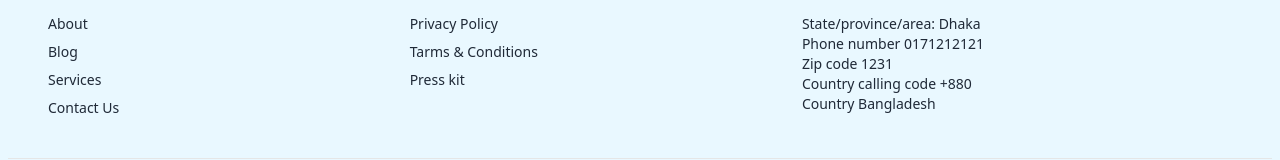
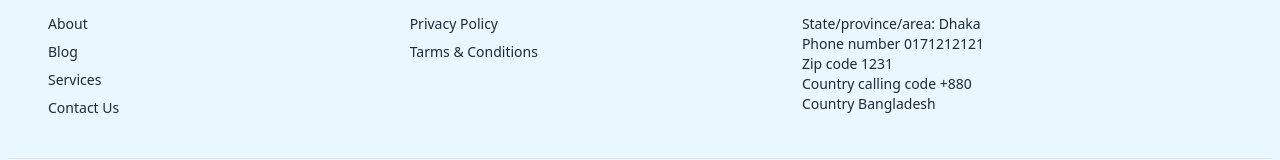
Before and after one commit to coderkamrul0/toyland-client, a React (Vite) app: page /allToys in a window 1280 px wide. Shown: the part 616-776 px from the top of the page. Built offline with nearby package versions, Linux system fonts and the light colour scheme; no server answers.

Commit message:
Readme file added

```diff
--- a/src/Pages/AllToys/AllToys.jsx
+++ b/src/Pages/AllToys/AllToys.jsx
@@ -1,10 +1,12 @@
-import React, { useEffect, useState } from "react";
+import React, { useContext, useEffect, useState } from "react";
 import { Link } from "react-router-dom";
 import { Helmet } from 'react-helmet';
+import { AuthContext } from "../../providers/AuthProvider";
 
 
 const AllToys = () => {
   const [allToys, setAllToys] = useState([]);
+  const {user} = useContext(AuthContext)
   const [searchText, setSearchText] = useState('')
   useEffect(() => {
     fetch(`https://toyland-server-xi.vercel.app/allToys`)
--- a/src/Pages/Footer/Footer.jsx
+++ b/src/Pages/Footer/Footer.jsx
@@ -23,7 +23,6 @@ const Footer = () => {
           <span className="footer-title">Company</span>
           <a className="link link-hover">Privacy Policy</a>
           <a className="link link-hover">Tarms & Conditions</a>
-          <a className="link link-hover">Press kit</a>
         </div>
         <div>
           <span className="footer-title">Address</span>
```
Also changed, not shown: 1 other file (tests, documents, lock files or other folders).
